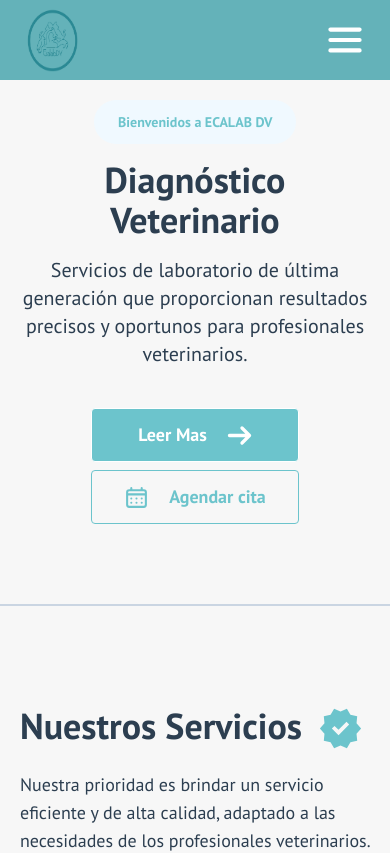
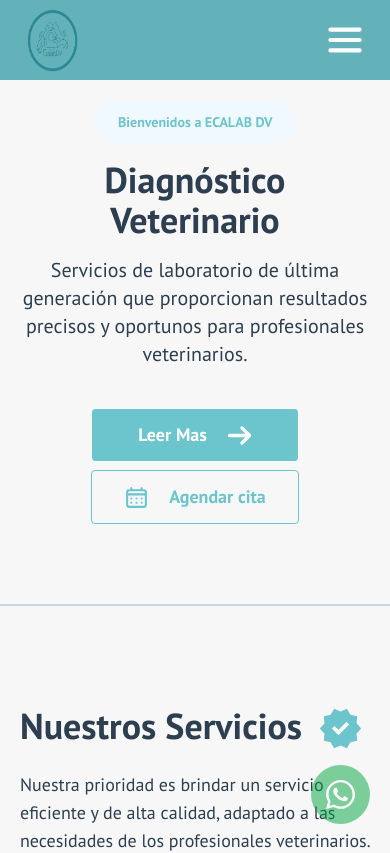
Before and after one commit to cosorio16/ecalab, a React (Vite) app: page / in a window 390 px wide. Shown: the top 853 px of the page. Built offline with nearby package versions, Linux system fonts and the light colour scheme.

Commit message:
adding my phone number for example

```diff
--- a/src/components/Chat.jsx
+++ b/src/components/Chat.jsx
@@ -1,9 +1,21 @@
-import ChatIcon from "../icons/ChatIcon";
+import Whatsapp from "../icons/Whatsapp";
 
 function Chat() {
+  const handleOpenWhatsapp = () => {
+    const number = "573206852825";
+    const message = "Hola";
+
+    const url = `https://wa.me/${number}?text=${encodeURIComponent(message)}`;
+
+    window.open(url, "_blank");
+  };
+
   return (
-    <button className="aspect-square bg-green-600 text-white rounded-full p-5 opacity-50 hover:opacity-100 transition-all duration-300 cursor-pointer z-50">
-      <ChatIcon sizes="25" />
+    <button
+      onClick={() => handleOpenWhatsapp()}
+      className="aspect-square bg-green-600 text-white rounded-full p-3 opacity-50 hover:opacity-100 transition-all duration-300 cursor-pointer z-50 "
+    >
+      <Whatsapp sizes="35" />
     </button>
   );
 }
--- a/src/components/home/Hero.jsx
+++ b/src/components/home/Hero.jsx
@@ -8,8 +8,9 @@ import Modal from "../Modal";
 function Hero() {
   return (
     <section
-    id="HOME"
-    className="px-5 lg:px-20 py-5 text-[#2C3E50] grid grid-cols-1 gap-10 justify-items-end lg:grid-cols-2 items-center border-b-2 border-slate-300 pb-20">
+      id="HOME"
+      className="px-5 lg:px-20 py-5 text-[#2C3E50] grid grid-cols-1 gap-10 justify-items-end lg:grid-cols-2 items-center border-b-2 border-slate-300 pb-20"
+    >
       <div className="flex flex-col gap-10 lg:items-start items-center ">
         <div className="flex flex-col gap-4 items-center justify-items-center text-center lg:justify-items-start lg:text-start lg:items-start">
           <span
@@ -47,7 +48,7 @@ function Hero() {
         <Carrusel />
       </div>
 
-      <div className="hidden fixed right-10 bottom-10 lg:flex items-center gap-2 z-10">
+      <div className="fixed bottom-5 lg:right-10 lg:bottom-10 lg:flex items-center gap-2 z-10">
         <Chat />
       </div>
     </section>
--- a/src/components/ui/Menu.jsx
+++ b/src/components/ui/Menu.jsx
@@ -14,17 +14,23 @@ function Menu({ state, onClose }) {
         }transition-all duration-300 `}
       >
         <ul className={`h-full flex flex-col `}>
-          <li className="border-b py-3 text-lg font-semibold text-start px-5">
-            <a href="#HOME">Inicio</a>
+          <li className="border-b  text-lg font-semibold text-start px-5 flex">
+            <a className="py-3 min-w-full" href="#HOME">
+              Inicio
+            </a>
           </li>
-          <li className="border-b py-3 text-lg font-semibold text-start px-5">
-            <a href="#SERVICIOS">Servicios</a>
+          <li className="border-b  text-lg font-semibold text-start px-5 flex">
+            <a className="py-3 min-w-full" href="#SERVICIOS">
+              Servicios
+            </a>
           </li>
-          <li className="border-b py-3 text-lg font-semibold text-start px-5">
-            <a href="#CONTACTANOS">Ubicaciones</a>
+          <li className="border-b  text-lg font-semibold text-start px-5 flex">
+            <a className="py-3 min-w-full" href="#CONTACTANOS">
+              Ubicaciones
+            </a>
           </li>
-          <li className="border-b py-3 text-lg font-semibold text-start px-5">
-            <button>Agendar Ahora</button>
+          <li className="border-b  text-lg font-semibold text-start px-5 flex">
+            <button className="py-3">Agendar Ahora</button>
           </li>
         </ul>
       </div>
```
